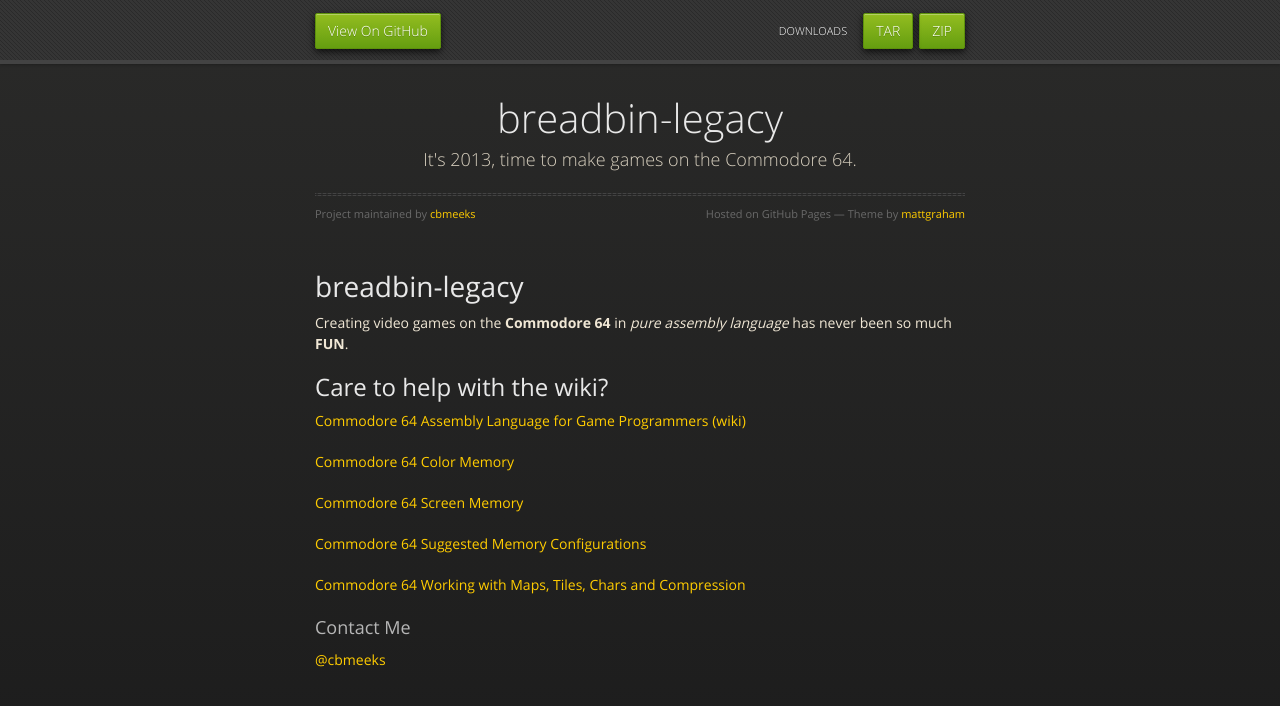
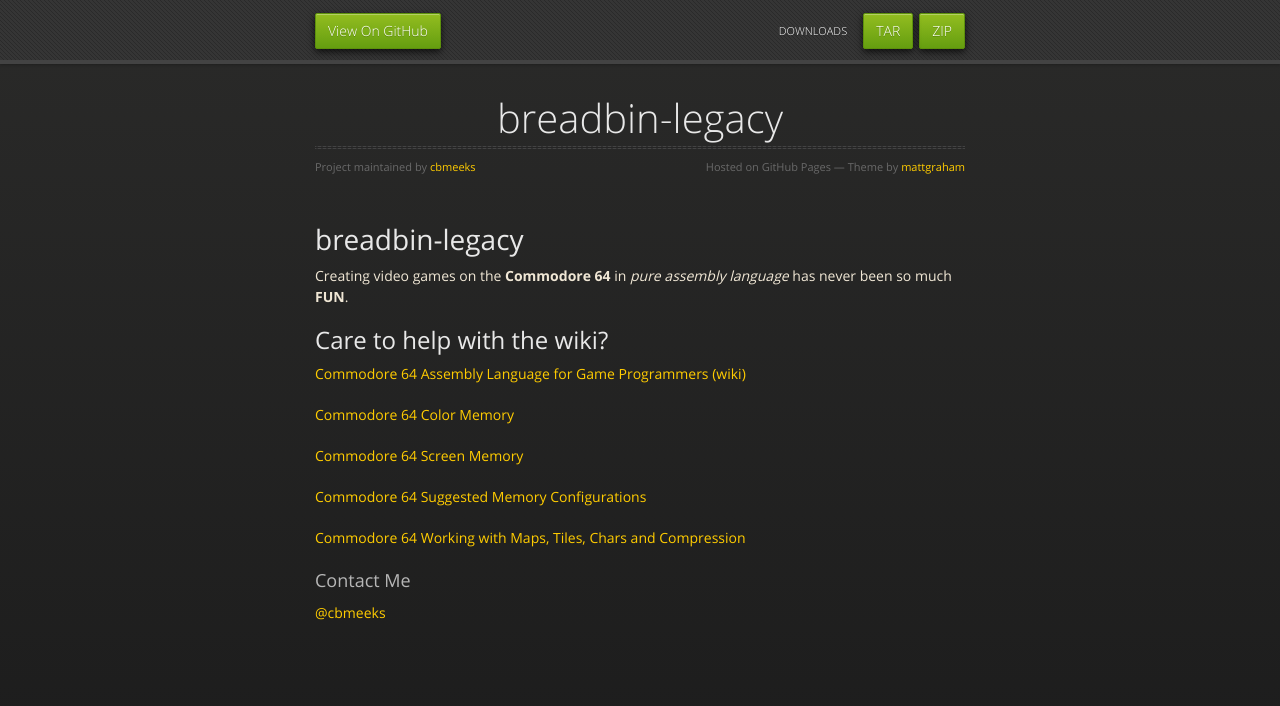
Before and after one commit to cbmeeks/breadbin-legacy, a plain HTML site: page index.html in a window 1280 px wide. Drawn offline with nearby package versions, Linux system fonts and the light colour scheme.

Commit message:
Update index.html

```diff
--- a/index.html
+++ b/index.html
@@ -32,7 +32,6 @@
       <section>
         <div id="title">
           <h1>breadbin-legacy</h1>
-          <p>It's 2013, time to make games on the Commodore 64.</p>
           <hr>
           <span class="credits left">Project maintained by <a href="https://github.com/cbmeeks">cbmeeks</a></span>
           <span class="credits right">Hosted on GitHub Pages &mdash; Theme by <a href="https://twitter.com/michigangraham">mattgraham</a></span>
```
